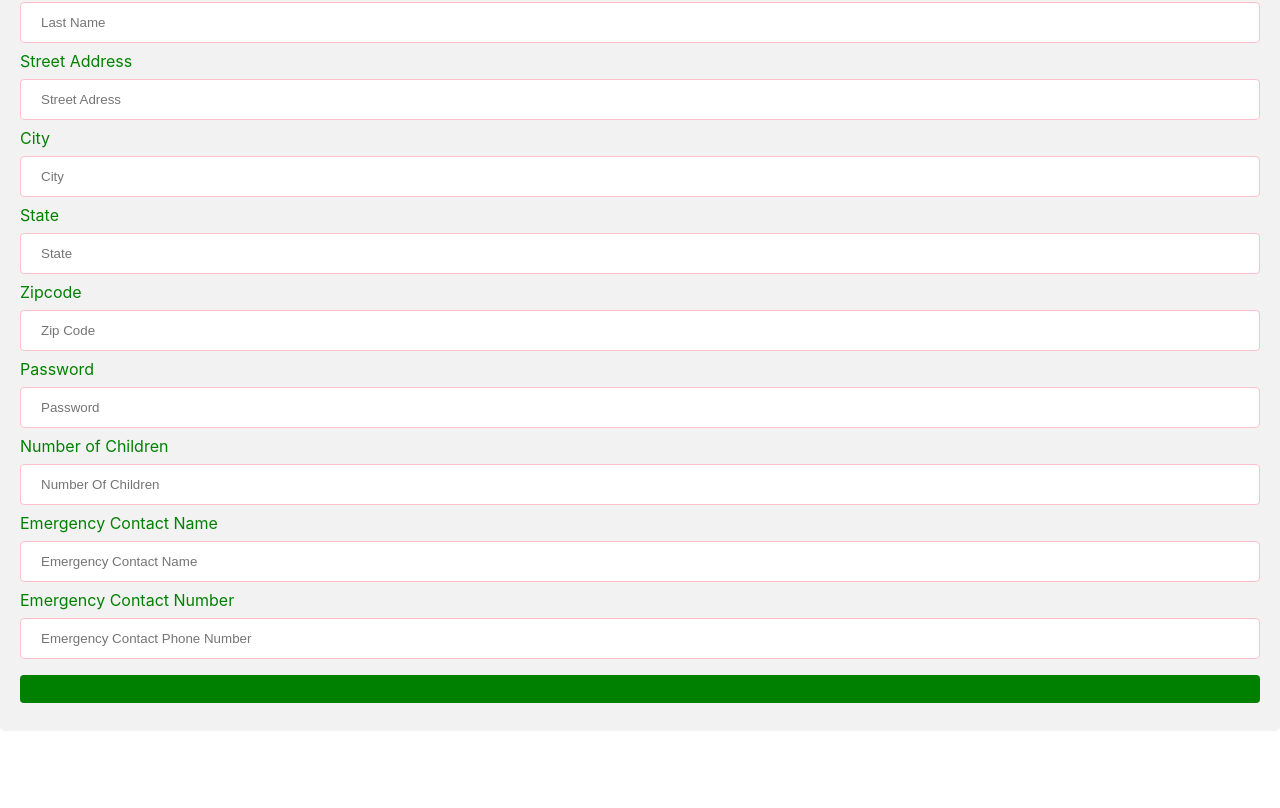
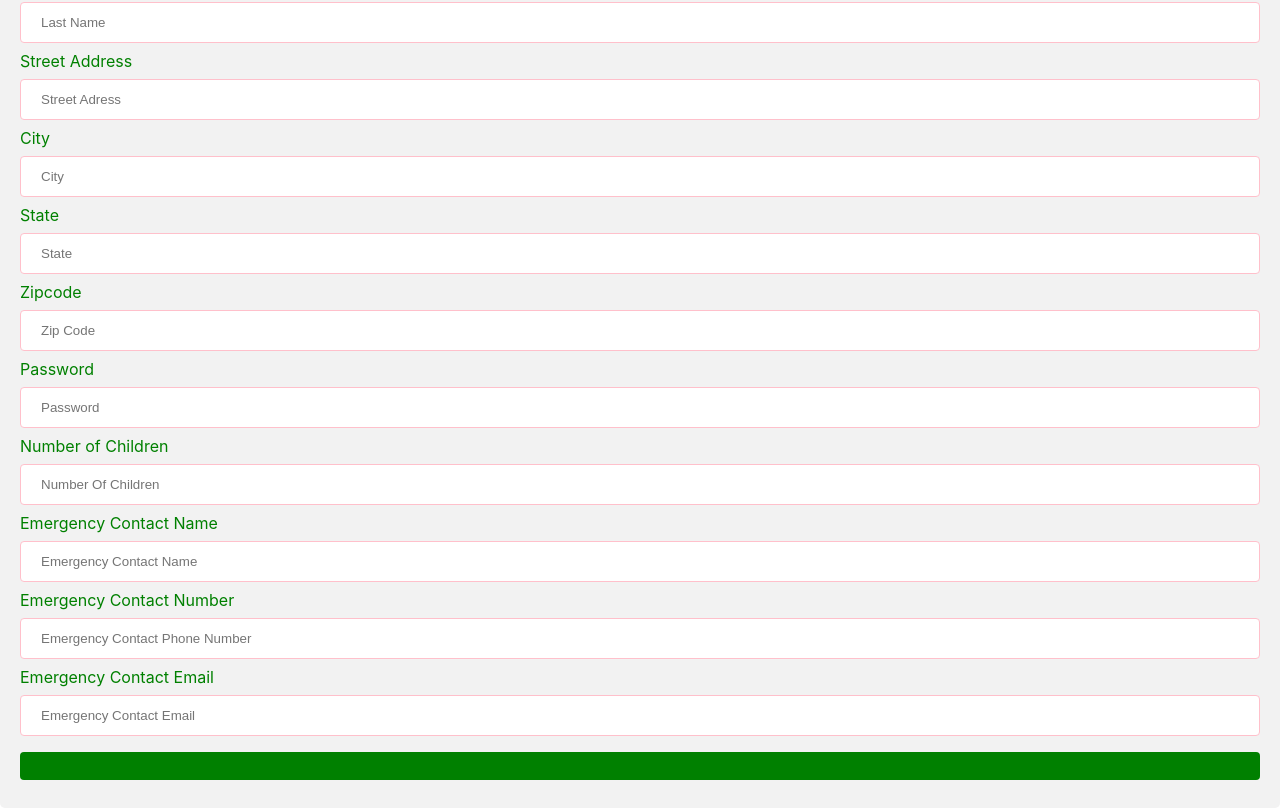
Before and after one commit to BIRDZ01/Frontend_React, a React (Create React App) app: page / in a window 1280 px wide. Shown: the part 234-1042 px from the top of the page. Before the commit the page ends 965 px from the top, so only its background shows below. Built offline with nearby package versions, Linux system fonts and the light colour scheme.

Commit message:
added emergency contact email to form

```diff
--- a/src/pages/registration/RegistrationForm.jsx
+++ b/src/pages/registration/RegistrationForm.jsx
@@ -118,6 +118,14 @@ const RegistrationForm = (props) => {
                placeholder="Emergency Contact Phone Number"
                onChange={handleChange}
             />
+            <label htmlFor="ecnumber">Emergency Contact Email</label>
+            <input
+               type="text"
+               id="ecemail"
+               name="ecemail"
+               placeholder="Emergency Contact Email"
+               onChange={handleChange}
+            />
 
             <button className={'submitLogIn'} onClick={props.onClick} ></button>
          </form>
```
